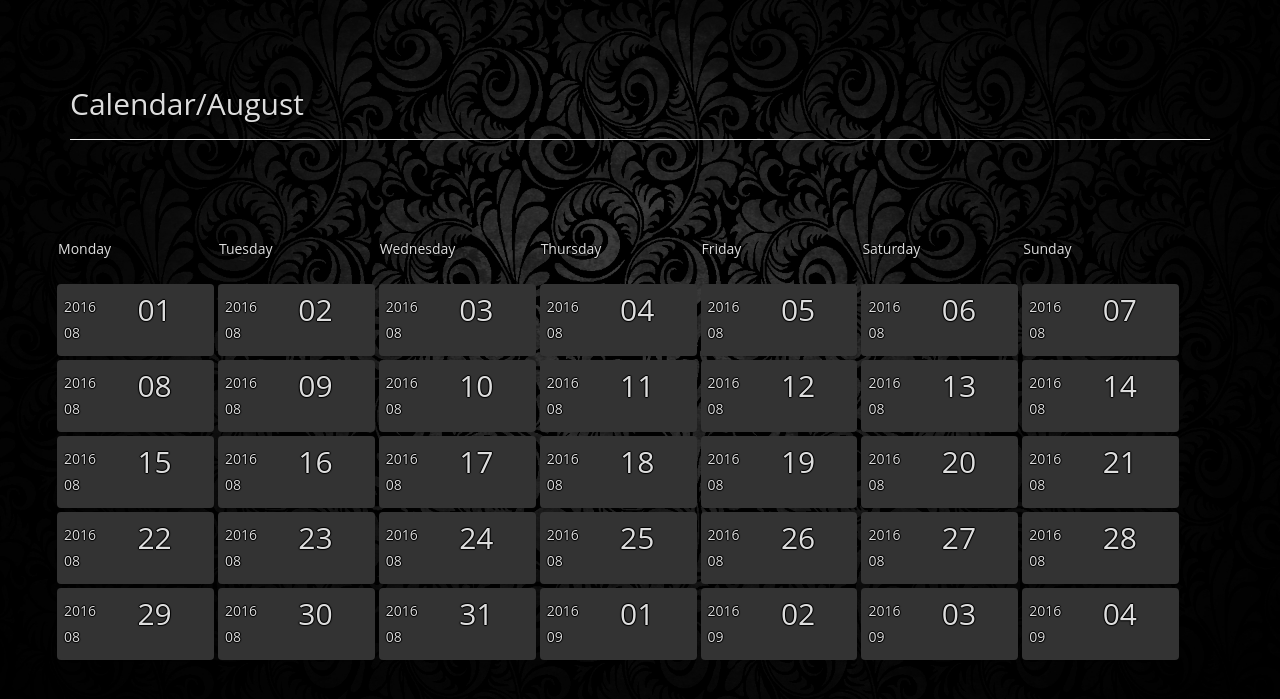
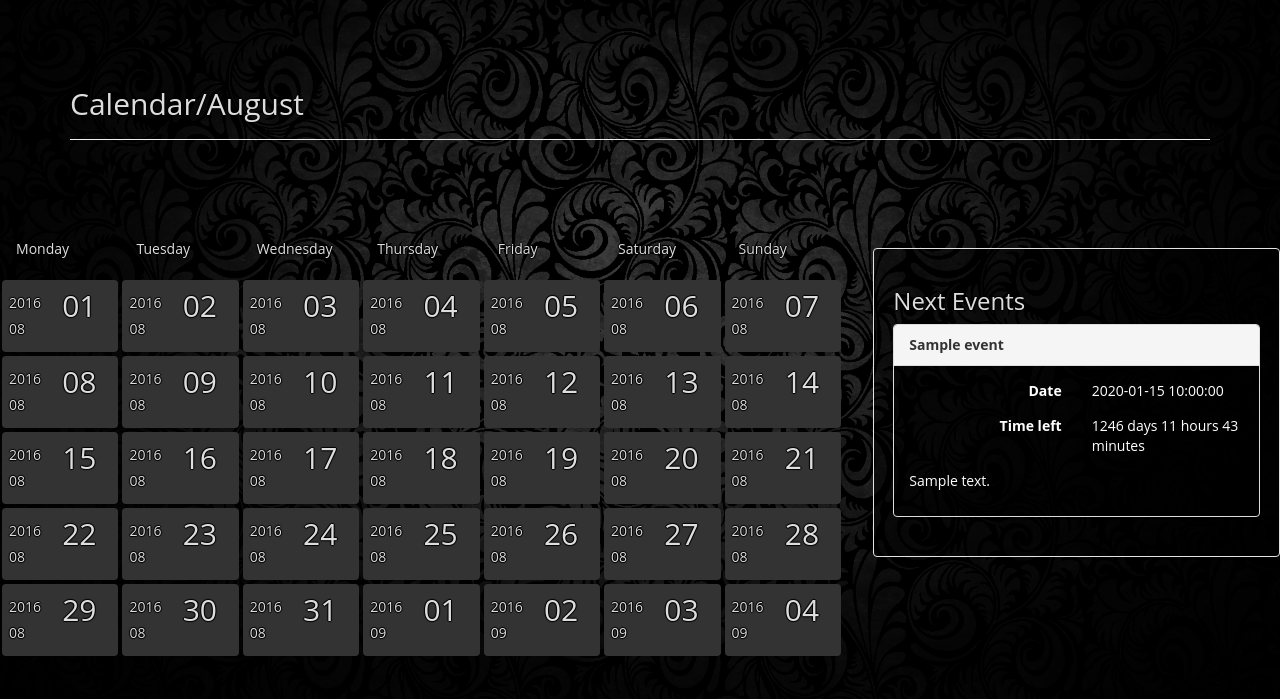
Before and after one commit to alexd2580/evecal, a Flask app: page /calendar in a window 1280 px wide. Shown: the part 51-750 px from the top of the page. Run offline with Flask 2, Linux system fonts and the light colour scheme; tables that the repository leaves empty hold one stand-in row (values such as "Sample post"); some libraries are stand-ins or nearby versions.

Commit message:
Added add_event button to day_view, partially refactored utilities.

```diff
--- a/evelyn/static/app.css
+++ b/evelyn/static/app.css
@@ -83,27 +83,27 @@ input, select, textarea {
 }
 
 .col-xs-7ths {
-    width: 13.75%;
+    width: 14.28%;
     float: left;
 }
 
 @media (min-width: 768px) {
     .col-sm-7ths {
-        width: 13.75%;
+        width: 14.28%;
         float: left;
     }
 }
 
 @media (min-width: 992px) {
     .col-md-7ths {
-        width: 13.75%;
+        width: 14.28%;
         float: left;
     }
 }
 
 @media (min-width: 1200px) {
     .col-lg-7ths {
-        width: 13.75%;
+        width: 14.28%;
         float: left;
     }
 }
@@ -165,7 +165,7 @@ input, select, textarea {
     text-shadow: -1px 0px 1px black, 0px 1px 1px black, 1px 0px 1px black, 0px -1px 1px black;
 }
 
-.panel-subscription {
+.panel-50alpha {
     background: rgba(0, 0, 0, 0.5);
 }
 
--- a/evelyn/templates/calendar_month.html
+++ b/evelyn/templates/calendar_month.html
@@ -3,8 +3,11 @@
 
 {% block content %}
 
+<!-- BODY -->
 <div class="container-full">
 
+    <!-- PAGE HEADER -->
+    <div class="row">
         <div class="container jumbotron">
             <div class="page-header">
                 <h2 class="shadow-font">
@@ -12,22 +15,36 @@
                 </h2>
             </div>
         </div>
+    </div>
+    <!-- /PAGE HEADER -->
 
-    <div class="container">
+    <!-- PAGE CONTENT -->
     <div class="row">
-            {% for day_name,_,_,_,_ in month_and_events[0] %}
-                <div class="col-md-7ths col-sm-7ths col-lg-7ths col-xs-4 gridbox-padding">
+
+        <!-- CALENDAR -->
+        <div class="col-xs-8">
+
+            <!-- WEEKDAYS -->
+            <div class="row no-margin">
+                {% for day,_ in day_events[0] %}
+                    <div class="col-xs-4 col-sm-4 col-md-7ths col-lg-7ths ">
                         <div class="panel panel-no-margin bg-transparent shadow-font">
-                        {{day_name}}
+                            {{day.strftime('%A')}}
                         </div>
                     </div>
                 {% endfor %}
             </div>
+            <!-- /WEEKDAYS -->
 
-        {% for week in month_and_events %}
-            <div class="row">
-                {% for day_name,day,some_events,created,subscribed in week %}
-                    <div class="col-md-7ths col-sm-7ths col-lg-7ths col-xs-4 gridbox-padding">
+            <!-- CALENDAR DAYS -->
+            {% for week in day_events %}
+                <div class="row no-margin">
+                    {% for day,events in week %}
+                        <div class="col-xs-4 col-sm-4 col-md-7ths col-lg-7ths gridbox-padding">
+
+                            <!-- PER DAY BOX -->
+                            <!-- COLOR OF DAY BOX
+                            {% set (subscribed, created, some_events) = (False, False, False) %}
                             {% if subscribed %}
                             <div class="panel no-margin bg-green">
                             {% elif created %}
@@ -37,24 +54,102 @@
                             {% else %}
                             <div class="panel no-margin bg-dark-grey">
                             {% endif %}
+                            -->
+
+                            <div class="panel no-margin bg-dark-grey">
                                 <a href="?year={{day.year}}&month={{day.month}}&day={{day.day}}">
-                                <div class="row small-padding-no-hmargin">
+
+                                    <!-- INFO ROW -->
+                                    <div class="row small-padding-no-hmargin shadow-font">
                                         <div class="col-xs-6 small-padding-no-hmargin">
-                                        <div class="row small-padding-no-hmargin shadow-font">{{day.strftime('%Y')}}</div>
-                                        <div class="row small-padding-no-hmargin shadow-font">{{day.strftime('%m')}}</div>
+                                            <div class="row small-padding-no-hmargin">{{day.strftime('%Y')}}</div>
+                                            <div class="row small-padding-no-hmargin">{{day.strftime('%m')}}</div>
                                         </div>
-                                    <div class="col-xs-6 h2 small-padding-no-hmargin shadow-font">
+                                        <div class="col-xs-6 h2 small-padding-no-hmargin">
                                             {{day.strftime('%d')}}
                                         </div>
                                     </div>
+
+                                    <!-- EVENT PANELS -->
+                                    {% for event in events %}
+                                        <p>
+                                            {{event.name}}
+                                        </p>
+                                    {% endfor %}
+                                    <!-- /EVENT PANELS -->
+
                                 </a>
                             </div>
+                            <!-- /PER DAY BOX -->
+
                         </div>
                     {% endfor %}
                 </div>
             {% endfor %}
+            <!-- /CALENDAR DAYS -->
+        </div>
+        <!-- /CALENDAR -->
 
+        <!-- SIDE BAR -->
+        <div class="col-xs-4">
+
+            <!-- SIDEBAR WRAPPING COMPONENT? -->
+            <div class="well">
+
+                <p><h3 class="shadow-font">Next Events</h3></p>
+
+                <!-- EACHEVENT -->
+                {% for event in next_events %}
+                    <div class="panel panel-default panel-50alpha">
+                        <div class="panel-heading">
+                            <b>{{event.name}}</b>
+                        </div>
+
+                        <!-- EVENT PANEL BODY -->
+                        <div class="panel-body">
+                            {% if event.id in your_subscriptions %}
+                            {% endif %}
+                            <div class="form-horizontal">
+                                <div class="form-group">
+                                    <label class="control-label col-xs-6">
+                                        Date
+                                    </label>
+                                    <div class="col-xs-6">
+                                        {{ event.event_date }}
+                                    </div>
+                                </div>
+                                <div class="form-group">
+                                    <label class="control-label col-xs-6">
+                                        Time left
+                                    </label>
+                                    <div class="col-xs-6">
+                                        {{ event.remaining_time }}
                                     </div>
                                 </div>
 
+                                <!-- IF DESCRIPTION IS NOT EMPTY -->
+                                {% if event.description %}
+                                    <p>{{ event.description }}</p>
+                                {% endif %}
+                            </div>
+
+                        </div>
+                        <!-- /EVENT PANEL BODY -->
+
+                    </div>
+                {% endfor %}
+                <!-- EACHEVENT -->
+
+            </div>
+            <!-- /SIDEBAR WRAPPING COMPONENT? -->
+
+        </div>
+        <!-- /SIDEBAR -->
+
+    </div>
+    <!-- /PAGE CONTENT -->
+
+</div>
+<!-- /BODY -->
+
 {% endblock %}
--- a/evelyn/views.py
+++ b/evelyn/views.py
@@ -19,32 +19,6 @@ from .forms import *
 ################################################################################
 
 print('Initializing views')
-
-# returns the timedelta as a string (currently english)
-# if it is less than a minute, returns "now"
-# if the timedelta is negative, returns "already passed"
-def timedelta_to_string(rem):
-    def with_word(num, singular, multiple):
-        if num < 0:
-            return ''
-        elif num == 1:
-            return str(num) + ' ' + singular + ' '
-        else:
-            return str(num) + ' ' + multiple + ' '
-
-    if rem.seconds < 60:
-        return 'now'
-    if rem.days < 0:
-        return 'already passed'
-
-    (minutes, _) = divmod(rem.seconds, 60)
-    (hours, minutes) = divmod(minutes, 60)
-
-    s = with_word(rem.days, 'day', 'days')
-    s += with_word(hours, 'hour', 'hours')
-    s += with_word(minutes, 'minute', 'minutes')
-
-    return s.strip()
 
 # fix_month_year :: Month -> Year -> (Month, Year)
 def fix_month_year(m, y):
@@ -81,6 +55,17 @@ def logout_required(f):
             return f(*args, **kwargs)
         return redirect(url_for('calendar_route'))
     return decorated_function
+
+def parse_date_from_args(args):
+    today = date.today()
+
+    try:
+        s_year = int(request.args.get('year') or today.year)
+        s_month = int(request.args.get('month') or today.month)
+        s_day = int(request.args.get('day') or today.day)
+        return date(s_year, s_month, s_day)
+    except:
+        return today
 
 ################################################################################
 # / redirects to calendar
@@ -152,52 +137,78 @@ def register_route():
     return render_template('register.html', title='Register', form=form)
 
 ################################################################################
-# get_month_and_events :: [Week [Day Name Date [Event]]]
-# get_month_and_events :: [Week [Day Name Date (Bool, Bool, Bool))]]
-def get_month_and_events(year, month):
-    cal = Calendar(0) # default replace by user db?
+# get_month_events :: Year -> Month -> [[Day]]
+# type Day = (Date, [Event])
+def get_month_events(year, month):
+    # Get the day-dates of the current month
+    cal = Calendar(0) # default replace by user db? (starting day)
     the_month = cal.monthdatescalendar(year, month)
 
+    # First day of first week
     begin = the_month[0][0]
+    # Last day of last week
     end = the_month[-1][-1]
     events = Event.query.filter(
         Event.event_date > begin.strftime('%Y-%m-%d'),
         Event.event_date < end.strftime('%Y-%m-%d')) \
         .options(lazyload('creator')).all()
 
-    your_subscriptions = []
-    if not current_user.is_anonymous:
-        your_subscriptions = db.session.query(Subscription.event_id) \
-            .filter(Subscription.user_id == current_user.id).all()
-        your_subscriptions = [x for (x,) in your_subscriptions]
-
+    # Load the days for the calendar
     def per_day(day):
-        some_events = False
-        created = False
-        subscribed = False
-
-        datetime_day = datetime.combine(day, time())
-        next_day = datetime_day + timedelta(days = 1)
-
+        # Get the interval bounds of that day
+        day_start = datetime.combine(day, time())
+        day_end = day_start + timedelta(days = 1)
+        # Run through all events
+        day_events = []
         for e in events:
-            if e.event_date >= datetime_day and e.event_date < next_day:
-                some_events = True
-                if not current_user.is_anonymous:
-                    created |= e.creator_id == current_user.id
-                    subscribed |= e.id in your_subscriptions
-
-        return (day.strftime('%A'), day, some_events, created, subscribed)
-
+            if e.event_date >= day_start and e.event_date < day_end:
+                day_events.append(e)
+        return (day, day_events)
     def per_week(week):
         return [per_day(d) for d in week]
-
     def per_month(month):
         return [per_week(w) for w in month]
 
     return per_month(the_month)
 
-# get_day_and_events :: [Event ID Name]
-def get_day_and_events(year, month, day):
+# Load the event ids of all your subscribed events.
+# Anon users are not subscribed to anything.
+def get_subscribed_event_ids():
+    if not current_user.is_anonymous:
+        your_subscriptions = db.session.query(Subscription.event_id) \
+            .filter(Subscription.user_id == current_user.id).all()
+        return [x for (x,) in your_subscriptions]
+
+    return []
+
+# Returns a list of the next #limit events.
+# If only_yours is True, only your events are listed.
+# If start_date is None, today is chosen.
+# If end_date is set, only events up to that date are queried.
+def get_next_events(limit, start_date = None, end_date = None, only_yours = True):
+    # Load the events for the event sidebar
+    start_date = start_date or datetime.today()
+
+    query = db.session.query(Event)
+    if only_yours and not current_user.is_anonymous:
+        query = query.join(Subscription) \
+            .filter(Subscription.user_id == current_user.id)
+
+    query = query.filter(Event.event_date > start_date)
+    if end_date:
+        query = query.filter(Event.event_date < end_date)
+
+    query = query \
+        .options(lazyload('creator')) \
+        .order_by(Event.event_date)
+
+    if limit:
+        query = query.limit(limit)
+
+    return query.all()
+
+# get_day_events :: [Event]
+def get_day_events(year, month, day):
     today = date(year,month,day)
     tomorrow = today + timedelta(days=1)
     events = Event.query.filter(
@@ -206,60 +217,62 @@ def get_day_and_events(year, month, day):
     return events
 
 ################################################################################
+# Route to subscribe for events. Requires the 'subscribe'-field.
+# If the current user is not already subscriber for that event, a subscription
+# with 'Yes' and an empty comment is added.
+# This route redirects to the submitted 'next' address, or back to the calendar-view.
+@current_app.route('/subscribe', methods=['POST'])
+@login_required
+def subscribe_route():
+    subscribe = request.form.get('subscribe')
+    if subscribe is not None:
+        # Integrity checks
+        optionally_redundant_subscriptions = Subscription.query\
+            .filter(Subscription.event_id == int(subscribe))\
+            .filter(Subscription.user_id == current_user.id).all()
+        if not optionally_redundant_subscriptions:
+            s = Subscription(current_user.id, int(subscribe))
+            db.session.add(s)
+            db.session.commit()
+            flash('Subscribed to event')
+        else:
+            flash('Already subscribed to that event')
+
+    next = request.form.get('next') or url_for('calendar_route')
+    return redirect(next)
+
+################################################################################
 # displays the calendar.
-# If year and month are submitted, displays a month views
+# If year and month are submitted, displays a month view
 # If the day is also submitted displays a day-view
-# POST requests "subscribe" and "unsubscribe"  perform the named actions
-# and redirect back to the calendar
-@current_app.route('/calendar', methods=['GET','POST'])
+@current_app.route('/calendar', methods=['GET'])
 def calendar_route():
-    if request.method == 'POST':
-        unsubscribe = request.form.get('unsubscribe')
-        if unsubscribe is not None:
-            optionally_redundant_subscriptions = Subscription.query\
-                .filter(Subscription.event_id == int(unsubscribe))\
-                .filter(Subscription.user_id == current_user.id)
-
-            optionally_redundant_subscriptions.delete()
-            db.session.commit()
-            flash('Unsubscribed from event')
-
-        subscribe = request.form.get('subscribe')
-        if subscribe is not None:
-            # Integrity checks
-            optionally_redundant_subscriptions = Subscription.query\
-                .filter(Subscription.event_id == int(subscribe))\
-                .filter(Subscription.user_id == current_user.id).all()
-            if not optionally_redundant_subscriptions:
-                s = Subscription(current_user.id, int(subscribe))
-                db.session.add(s)
-                db.session.commit()
-                flash('Subscribed to event')
-            else:
-                flash('Already subscribed to that event')
-
-        next = request.form.get('next') or url_for('calendar_route')
-        return redirect(next)
-
     now = date.today()
     year = int(request.args.get('year') or now.year)
     month = int(request.args.get('month') or now.month)
     day = request.args.get('day')
 
+    # Get the current (localized) month name.
     at_month = date(year, month, 1)
     month_name = at_month.strftime("%B")
 
+    # Month view
     if day is None:
-        month_and_events = get_month_and_events(year, month)
+        day_events = get_month_events(year, month)
+        your_subscriptions = get_subscribed_event_ids()
+        next_events = get_next_events(limit = 5)
 
         return render_template(
             'calendar_month.html',
             title='Calendar',
-            month_name=month_name,
-            month_and_events=month_and_events)
+            day_events = day_events,
+            your_subscriptions = your_subscriptions,
+            next_events = next_events,
+            month_name=month_name)
 
+    # Day view
     day = int(day)
-    day_and_events = get_day_and_events(year, month, day)
+    day_and_events = get_day_events(year, month, day)
     #day_and_events = [(e,e.creator) for e in day_and_events]
     return render_template(
         'calendar_day.html',
@@ -300,13 +313,20 @@ def event_route():
     event_form.eventname.data = event.name
     event_form.starttime.data = event.event_date
     event_form.eventdescr.data = event.description
-    now = datetime.now()
-    event_form.timeleft = timedelta_to_string(event.event_date - now)
+    event_form.timeleft = event.remaining_time
     event_form.creatorid = event.creator_id
+
+    cuser_is_subscribed = False
+    if not current_user.is_anonymous:
+        current_user_suscribed = Subscription.query \
+            .filter(Subscription.event_id == event.id) \
+            .filter(Subscription.user_id == current_user.id).first()
+        cuser_is_subscribed = not current_user_suscribed is None
 
     return render_template(
         'event.html',
         title = 'Event',
+        is_subscribed = cuser_is_subscribed,
         subscriptions = event.subscriptions,
         make_subscription_form = make_subscription_form,
         event_form = event_form)
@@ -349,37 +369,24 @@ def edit_subscription_route():
     return redirect(url_for('event_route', id=subscription.event_id))
 
 ################################################################################
-@current_app.route('/subscriptions', methods=['GET', 'POST'])
+@current_app.route('/subscriptions', methods=['GET'])
 @login_required
 def subscriptions_route():
-    if request.method == 'POST':
-        unsubscribe = request.form.get('unsubscribe')
-        if unsubscribe is not None:
-            optionally_redundant_subscriptions = Subscription.query\
-                .filter(Subscription.event_id == int(unsubscribe))\
-                .filter(Subscription.user_id == current_user.id)
-
-            optionally_redundant_subscriptions.delete()
-            db.session.commit()
-            flash('Unsubscribed from event')
-
-        return redirect(url_for('subscriptions_route'))
-
     # events = current_user.subscriptions
     events = db.session.query(Event).join(Subscription) \
         .filter(Subscription.user_id==current_user.id) \
         .order_by(Event.event_date).all()
-
-    now = datetime.now()
-    for e in events:
-        e.remaining_time = timedelta_to_string(e.event_date - now)
 
     return render_template(
         'subscriptions.html',
         title='Your subscriptions',
         events=events)
 
+################################################################################
+# The get request may contain a predefined year, month, day.
+# If these parameters are omitted, the current ones are chosen.
 @current_app.route('/add', methods=['GET', 'POST'])
+@login_required
 def add_route():
     form = EventForm()
     if form.validate_on_submit():
@@ -391,17 +398,25 @@ def add_route():
         db.session.add(e)
         db.session.commit()
 
-        return redirect(url_for('calendar_route'))
+        s = Subscription(current_user.id, e.id)
+        db.session.add(s)
+        db.session.commit()
 
+        return redirect(url_for('event_route', id=e.id))
+
+    form.starttime.data = parse_date_from_args(request.args)
     return render_template(
         'add_event.html',
         form=form,
         title='Add Event')
 
+################################################################################
 @current_app.route('/<other>', methods=['GET', 'POST'])
 def not_found(other = None):
     flash('Invalid path: {}'.format(other))
     return redirect(url_for('calendar_route'))
+
+################################################################################
 
 
 """
--- a/requirements.txt
+++ b/requirements.txt
@@ -3,3 +3,4 @@ flask-bootstrap
 flask_login
 Flask-WTF
 Flask-SQLAlchemy
+flask_admin
```
Also changed, not shown: evelyn/__init__.py (+10 -1 lines), evelyn/models.py (+31 -0 lines), evelyn/templates/calendar_day.html (+7 -0 lines), evelyn/templates/event.html (+35 -19 lines). Lines whose indentation alone changed are shown as unchanged.
